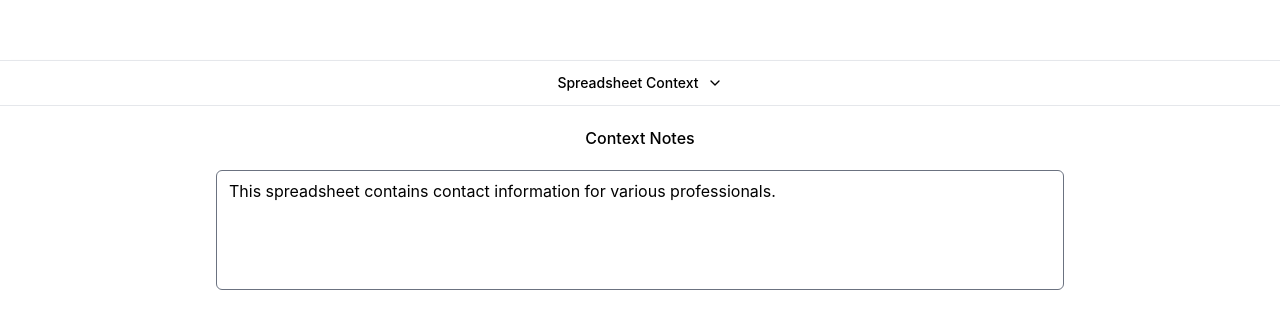
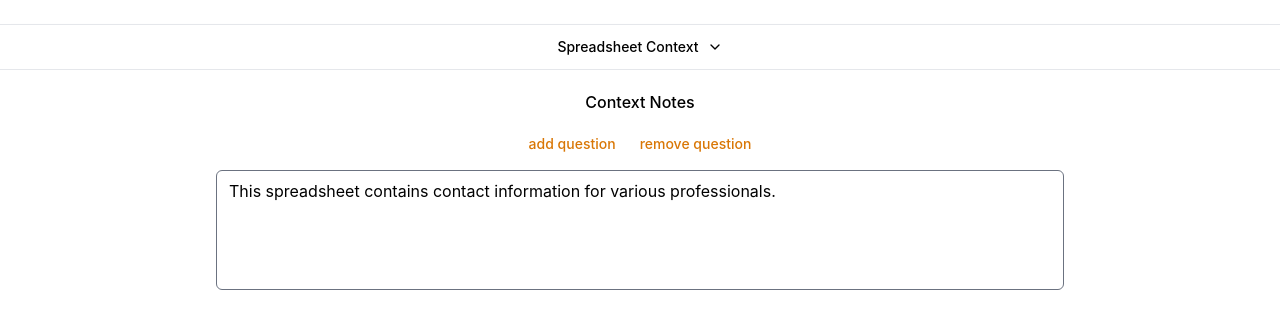
Before and after one commit to Baon2024/reactspreadsheettest, a React (Create React App) app: page / in a window 1280 px wide. Both pictures are taken after a click on the button "Spreadsheet Context". Shown: the part 482-797 px from the top of the page. Built offline with nearby package versions, Linux system fonts and the light colour scheme.

Commit message:
added ability to set questions, and dynamically set column headers based on them, and dynamically data based on question number

```diff
--- a/src/App.js
+++ b/src/App.js
@@ -1,7 +1,7 @@
 import logo from './logo.svg';
 import './App.css';
 import Spreadsheet from "react-spreadsheet";
-import { useEffect, useState } from 'react';
+import { cloneElement, useEffect, useState } from 'react';
 import TopBar from './topBar';
 import { ToastContainer, toast } from 'react-toastify';
 import ContextDrawer from './contextDrawer';
@@ -13,8 +13,10 @@ export default function App() {
   const [isLoading, setIsLoading] = useState(false);
   const [callStatus, setCallStatus] = useState({ success: 0, failed: 0, total: 0 });
   const [showToast, setShowToast] = useState(false);
+  const [ question, setQuestion ] = useState([]);
   const [toastMessage, setToastMessage] = useState('');
   const [toastType, setToastType] = useState('success');
+  const [ columnLabels, setColumnLabels ] = useState(["Phone Number"]);
   const [contextText, setContextText] = useState("This spreadsheet contains contact information for various professionals.");
   const [data, setData] = useState([
     [{ value: "+447912345678" }, { value: "" }, { value: "" }, { value: "" }, { value: "" }, { value: "" }, { value: "" }, { value: "" }, { value: "" }],
@@ -35,7 +37,7 @@ export default function App() {
   };
 
 
-  const columnLabels = ["Phone Number", ""];
+  //const columnLabels = ["Phone Number", ""];
 
   //presumabky just create lots of entry rows at the start
   //can always allow users to create new rows/columns later, programatically
@@ -165,7 +167,7 @@ export default function App() {
         })
       });*/
 
-      const spoofData = { formattedNumber, contextText}
+      const spoofData = { formattedNumber, contextText, question}
 
       const response = await fetch('http://localhost:5005/spoofEndpoint', { //so this sends data to backend
         method: 'POST',
@@ -293,6 +295,15 @@ export default function App() {
           });
         }
         insertReturnedData(dataFromCalls);
+        //make columnLabels equal phoneNumber + questions
+        console.log("value of question is:", question, "value of columnLabels is:", columnLabels);
+        let questionDuplicate = [...question];
+        console.log("clone of question is:", question);
+        questionDuplicate.unshift(columnLabels);
+        console.log("value of questionDuplicate now is:", questionDuplicate)
+
+        setColumnLabels(questionDuplicate);
+
      //need to format returned data
     }
 
@@ -304,9 +315,9 @@ export default function App() {
 
   return (
     <div className="App">
-        <TopBar handleEnrichClick={handleEnrichClick} addRow={addRow} addColumn={addColumn} />
+        <TopBar handleEnrichClick={handleEnrichClick} addRow={addRow} addColumn={addColumn} columnLabels={columnLabels} setColumnLabels={setColumnLabels} />
         <Spreadsheet data={data} onChange={setData} columnLabels={columnLabels} styles={customStyles} />
-        <ContextDrawer onContextUpdate={handleContextUpdate} contextData={contextText} />
+        <ContextDrawer onContextUpdate={handleContextUpdate} contextData={contextText} question={question} setQuestion={setQuestion} />
     </div>
   );
 }
--- a/src/contextDrawer.js
+++ b/src/contextDrawer.js
@@ -2,9 +2,12 @@ import { useState, useEffect } from "react"
 import { ChevronUp, ChevronDown } from "lucide-react"
 import { Textarea } from "./components/ui/textarea"
 import { Label } from "./components/ui/label"
+import { Button } from "./components/ui/button"
 
-const ContextDrawer = ({ contextData, onContextUpdate }) => {
+const ContextDrawer = ({ contextData, onContextUpdate, question, setQuestion }) => {
   const [isOpen, setIsOpen] = useState(false)
+  const [ questionBox, setQuestionBox ] = useState(0);
+  //const [ question, setQuestion ] = useState([]);
   const [contextText, setContextText] = useState(
     typeof contextData === "string" ? contextData : contextData?.summary || "Add spreadsheet context here...",
   )
@@ -28,6 +31,49 @@ const ContextDrawer = ({ contextData, onContextUpdate }) => {
       onContextUpdate(newValue)
     }
   }
+
+  useEffect(() => {
+    console.log("questionsBox is:", questionBox)
+    console.log("question is:", question)
+  },[questionBox, question])
+
+  function addQuestionBox() {
+    //needs to set questionBox state to prev +1
+    setQuestionBox(prev => prev + 1);
+  }
+
+  function removeQuestionBox() {
+    //needs to set questionBox state to prev +1
+    if (questionBox > 0) {
+    setQuestionBox(prev => prev -1 );
+    }
+  }
+
+  function setQuestionHandler(newQuestion, index) {
+    setQuestion((prevQuestions) => {
+      // Ensure prevQuestions is an array
+      if (!Array.isArray(prevQuestions)) {
+        prevQuestions = [];
+      }
+
+      // Clone the previous state
+      const updatedQuestions = [...prevQuestions];
+
+      // Ensure the specific index is an array (if needed)
+      if (!Array.isArray(updatedQuestions[index])) {
+        updatedQuestions[index] = ""; // Initialize as an empty string for text input
+      }
+
+      // Set the value directly instead of appending
+      updatedQuestions[index] = newQuestion;
+
+      console.log("Updated questions:", updatedQuestions);
+      return updatedQuestions;
+    });
+  }
+
+
+
 
   return (
     <>
@@ -66,6 +112,26 @@ const ContextDrawer = ({ contextData, onContextUpdate }) => {
                 Context Notes
               </Label>
             </div>
+            <Button
+            variant="ghost"
+              size="sm"
+              onClick={addQuestionBox}
+              className="bg-white text-amber-600 hover:bg-gray-100 hover:text-amber-700"
+            >
+            add question</Button>
+            <Button
+            variant="ghost"
+              size="sm"
+              onClick={removeQuestionBox}
+              className="bg-white text-amber-600 hover:bg-gray-100 hover:text-amber-700"
+            >
+            remove question</Button>
+            { [...Array(questionBox)].map((_, index) => (
+                <div key={index}>
+                  <label>enter question</label>
+                  <input value={question[index]} onChange={(e) => setQuestionHandler(e.target.value, index)} />
+                </div>
+            ))}
             <div className="py-2">
               <Textarea
                 id="spreadsheetContext"
```
